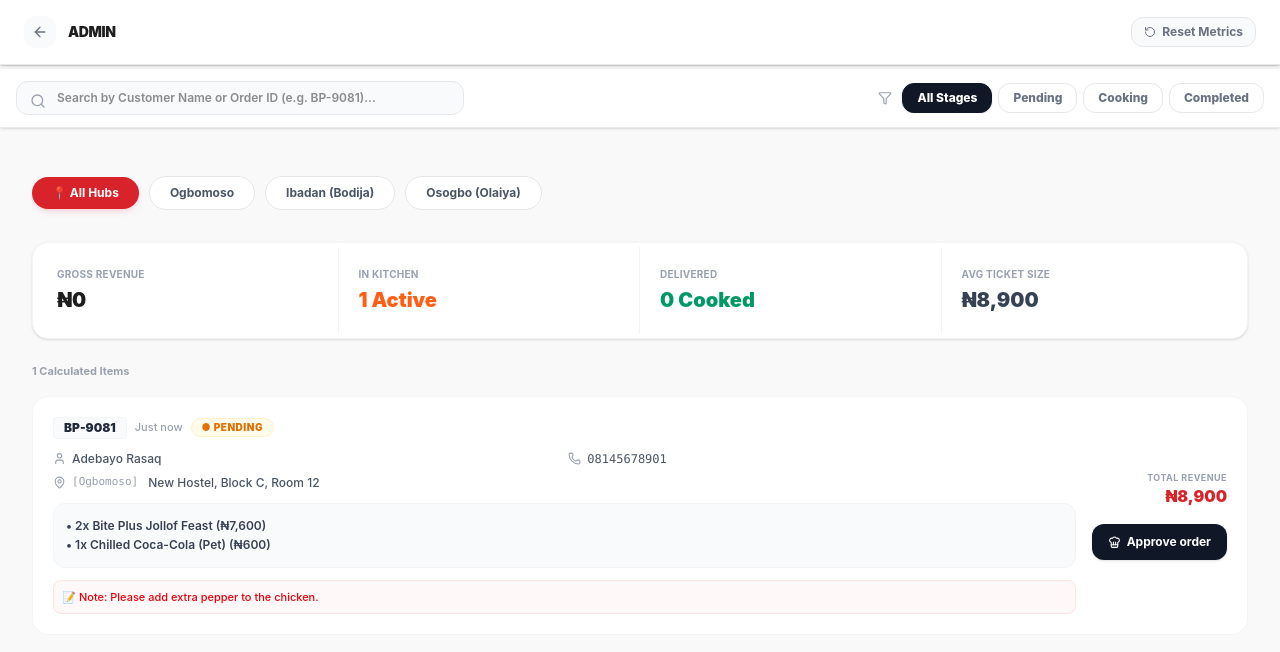
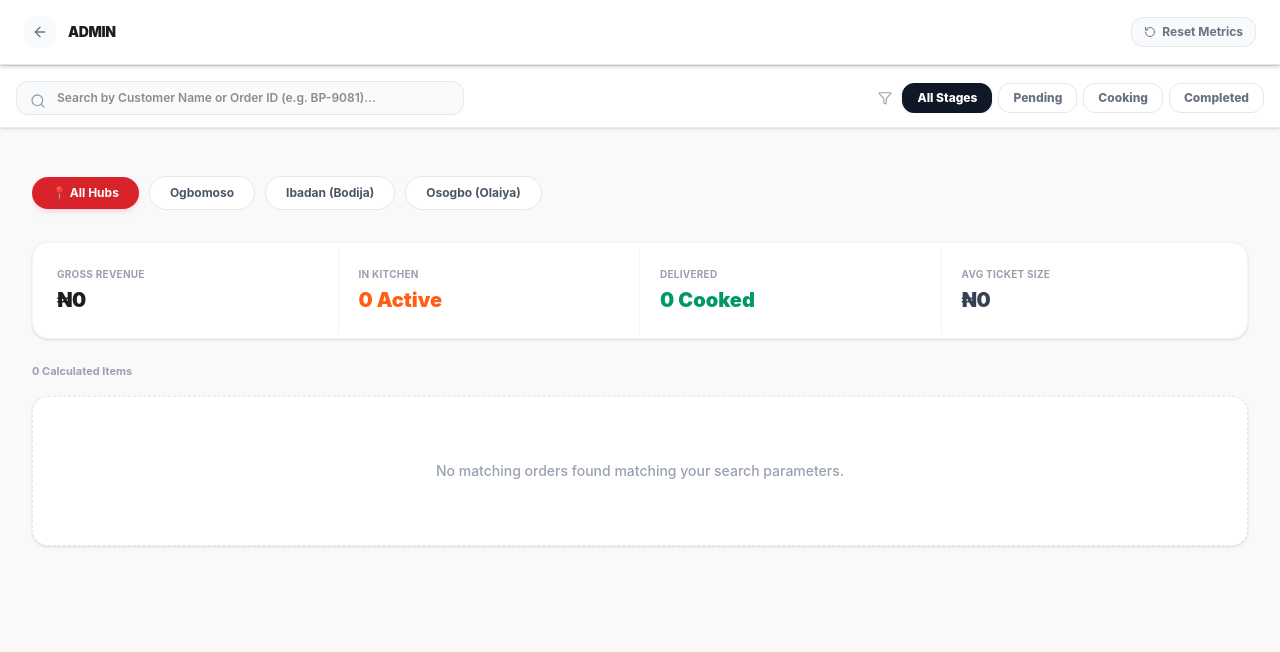
Before and after one commit to SIYD-TECH/biteplus, a React (Vite) app: page /admin in a window 1280 px wide. Shown: the top 652 px of the page. Built offline with nearby package versions, Linux system fonts and the light colour scheme.

Commit message:
feat: add Admin link to Navbar and clean up mock orders in Admin component

```diff
--- a/src/components/common/Navbar.jsx
+++ b/src/components/common/Navbar.jsx
@@ -47,6 +47,13 @@ export default function Navbar({ cartCount = 0 }) {
             >
               Our Menu
             </Link>
+
+            <Link
+              className={`text-sm font-bold transition-colors ${isActive("/menu") ? "text-[#FF5E14]" : "text-gray-600 hover:text-[#FF5E14]"}`}
+              to="/admin"
+            >
+              Admin
+            </Link>
           </div>
 
           {/* Dynamic Action Zone Container */}
@@ -85,7 +92,6 @@ export default function Navbar({ cartCount = 0 }) {
         </nav>
       </header>
 
-
       <div
         className={`fixed inset-0 z-40 transition-all duration-300 md:hidden ${
           isMobileMenuOpen
@@ -106,7 +112,6 @@ export default function Navbar({ cartCount = 0 }) {
           }`}
         >
           <div className="pt-16 space-y-6">
-
             {/* Navigation Routes List Container */}
             <div className="flex flex-col gap-2">
               <Link
--- a/src/pages/Admin.jsx
+++ b/src/pages/Admin.jsx
@@ -14,21 +14,7 @@ import {
 } from "lucide-react";
 
 const baselineMockOrders = [
-  {
-    id: "BP-9081",
-    fullName: "Adebayo Rasaq",
-    phone: "08145678901",
-    address: "New Hostel, Block C, Room 12",
-    branch: "Ogbomoso",
-    itemsText:
-      "• 2x Bite Plus Jollof Feast (₦7,600)\n• 1x Chilled Coca-Cola (Pet) (₦600)",
-    subtotal: 8200,
-    deliveryFee: 700,
-    totalAmount: 8900,
-    specialInstructions: "Please add extra pepper to the chicken.",
-    status: "Pending",
-    timestamp: "Just now",
-  },
+
 ];
 
 const BRANCHES = [
```
